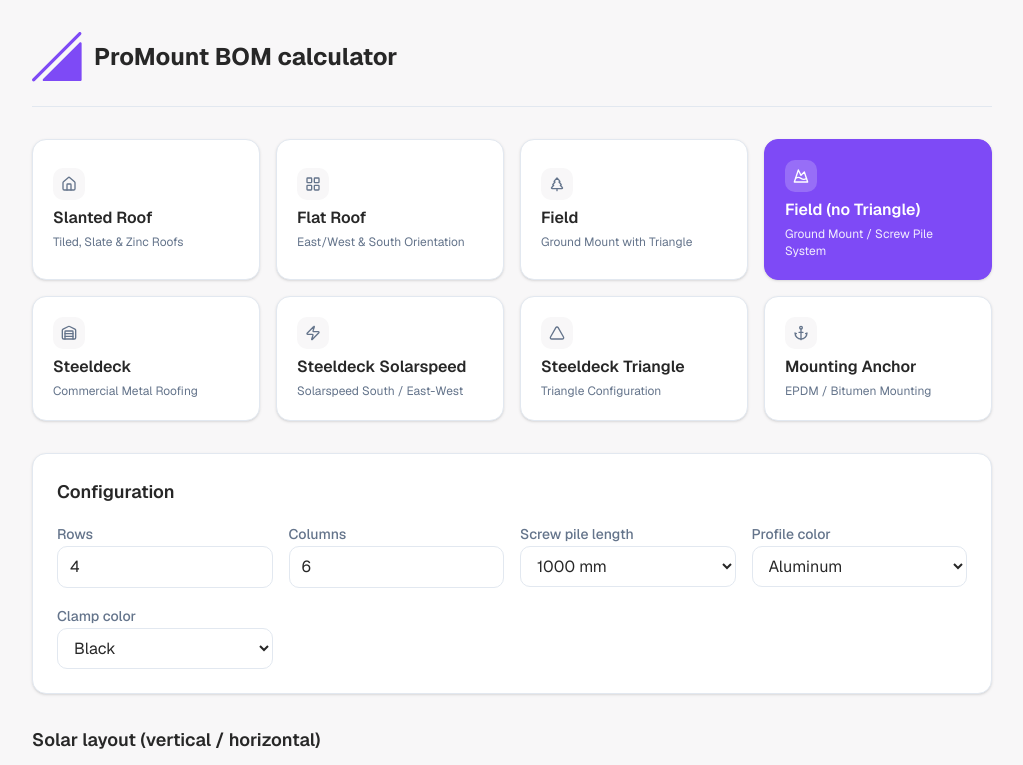
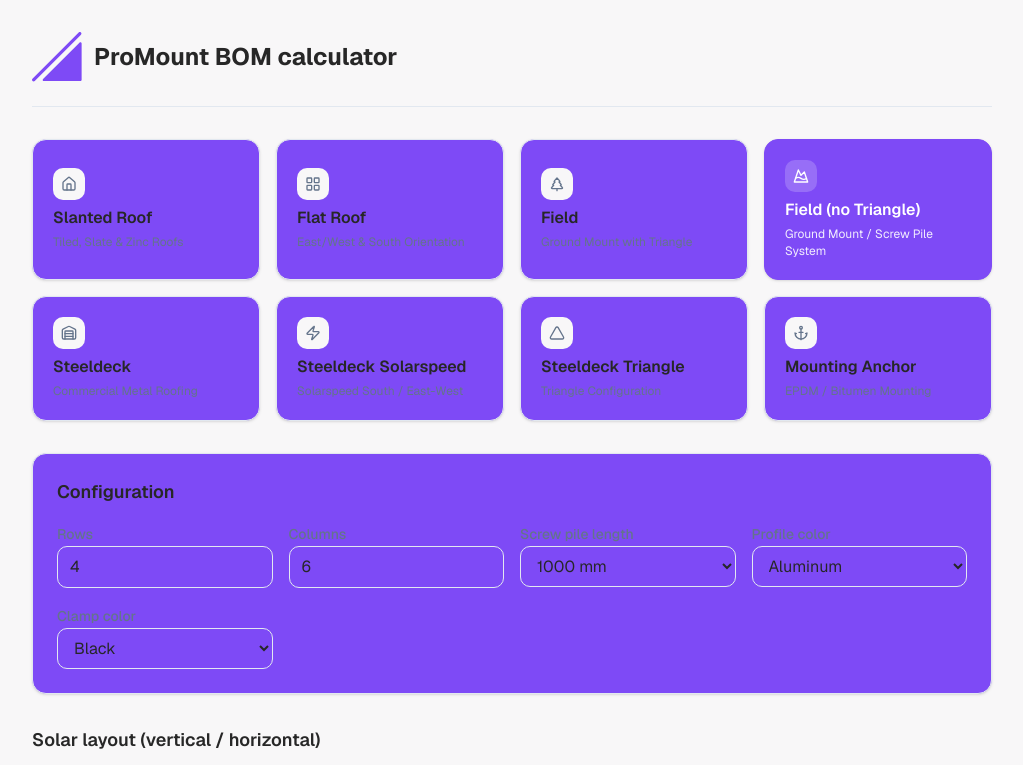
Before and after one commit to Malik-AhmadSE/solarcalculator, a Next.js app: page / in a window 1280 px wide. Shown: the top 765 px of the page, without its empty margins (128-1151 px from the left). Built offline with nearby package versions, Linux system fonts and the light colour scheme.

Commit message:
change the  color of card

```diff
--- a/app/globals.css
+++ b/app/globals.css
@@ -71,7 +71,7 @@
   --promount-background: #f8f7f8;
   --promount-foreground: #272727;
   --promount-border: #e2e8f0;
-  --promount-card: #ffffff;
+  --promount-card: #7E4AF6;
   --promount-ring: #7e4af6;
 }
 
@@ -148,6 +148,7 @@
   * {
     @apply border-border outline-ring/50;
   }
+
   body {
     @apply bg-background text-foreground;
   }
```
